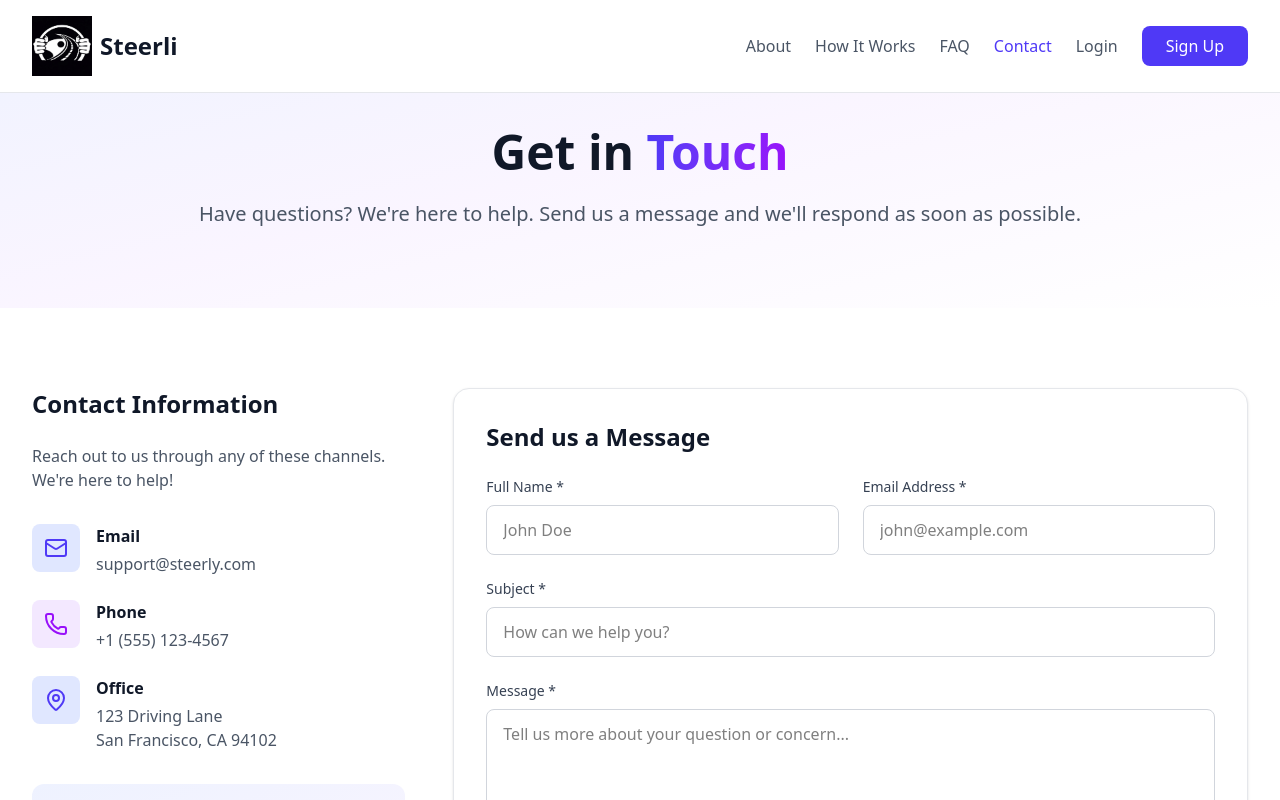
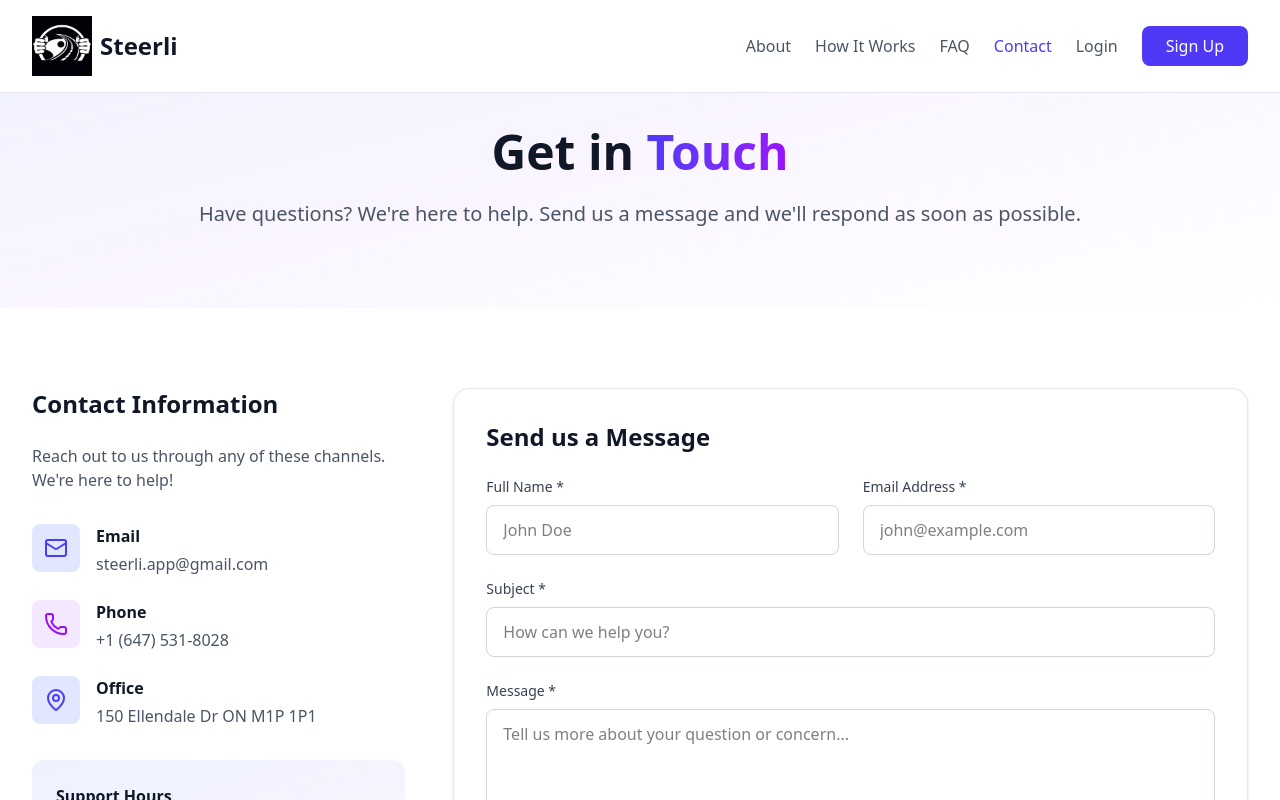
Before and after one commit to Yohannes-Shimbahri/steerli, a React (Vite) app: page /contact in a window 1280 px wide. Shown: the top 800 px of the page. Built offline with nearby package versions, Linux system fonts and the light colour scheme; no server answers.

Commit message:
updated the pic in the about us

```diff
--- a/src/pages/AboutPage.jsx
+++ b/src/pages/AboutPage.jsx
@@ -97,8 +97,13 @@ export default function AboutPage() {
               </p>
             </div>
 
-            <div className="bg-gradient-to-br from-indigo-100 to-purple-100 rounded-2xl p-8 sm:p-12 flex items-center justify-center transform hover:scale-105 transition-transform duration-300">
-              <Heart className="w-48 h-48 sm:w-64 sm:h-64 text-indigo-600 opacity-20" />
+            <div className="relative rounded-2xl overflow-hidden shadow-2xl transform hover:scale-105 transition-transform duration-300">
+              <img
+                src="/about-us.png"
+                alt="About Steerli"
+                className="w-full h-96 object-cover"
+              />
+              <div className="absolute inset-0 bg-gradient-to-br from-indigo-600/20 to-purple-600/20"></div>
             </div>
           </div>
         </div>
--- a/src/pages/ContactPage.jsx
+++ b/src/pages/ContactPage.jsx
@@ -143,9 +143,9 @@ export default function ContactPage() {
 
               <div className="space-y-4 sm:space-y-6">
                 {[
-                  { icon: Mail, color: "indigo", title: "Email", value: "support@steerly.com" },
-                  { icon: Phone, color: "purple", title: "Phone", value: "+1 (555) 123-4567" },
-                  { icon: MapPin, color: "indigo", title: "Office", value: "123 Driving Lane\nSan Francisco, CA 94102" }
+                  { icon: Mail, color: "indigo", title: "Email", value: "steerli.app@gmail.com" },
+                  { icon: Phone, color: "purple", title: "Phone", value: "+1 (647) 531-8028" },
+                  { icon: MapPin, color: "indigo", title: "Office", value: "150 Ellendale Dr ON M1P 1P1" }
                 ].map((item, idx) => {
                   const Icon = item.icon;
                   return (
```
Also changed, not shown: 1 other file (tests, documents, lock files or other folders).
